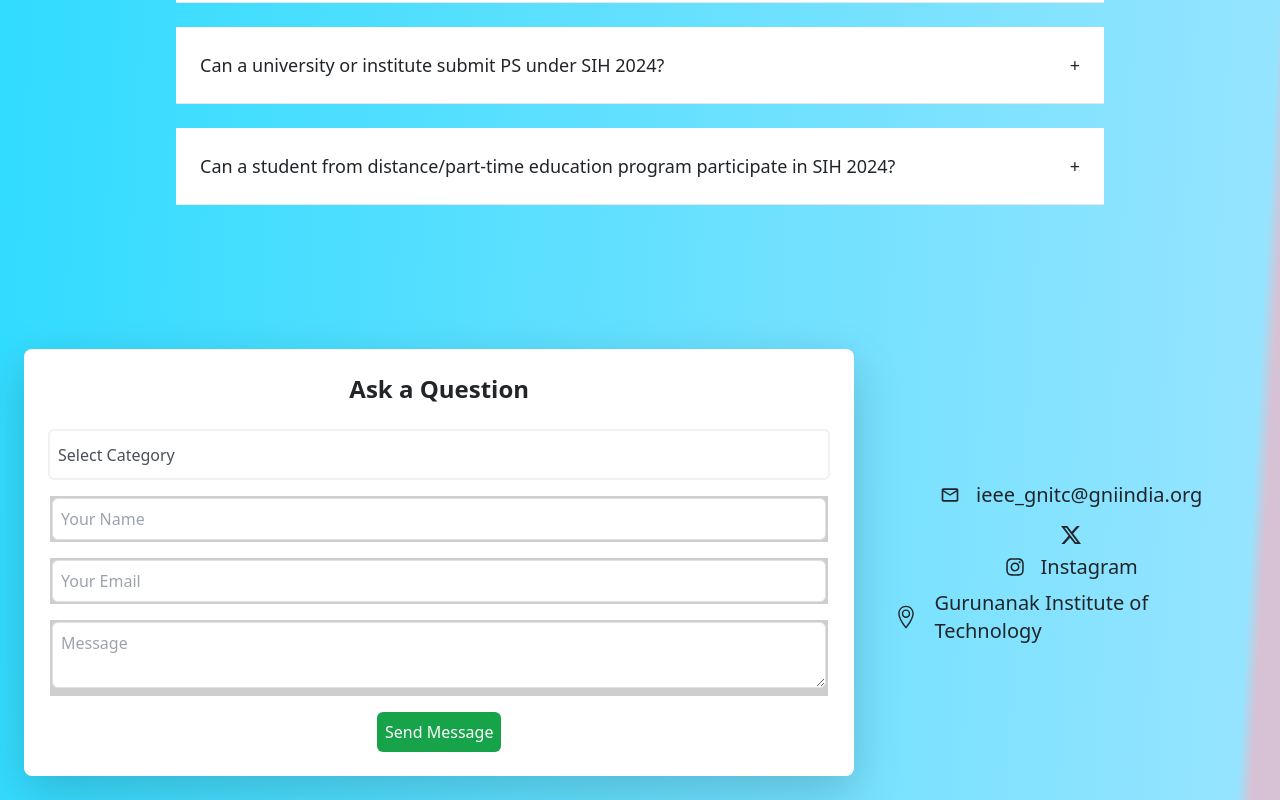
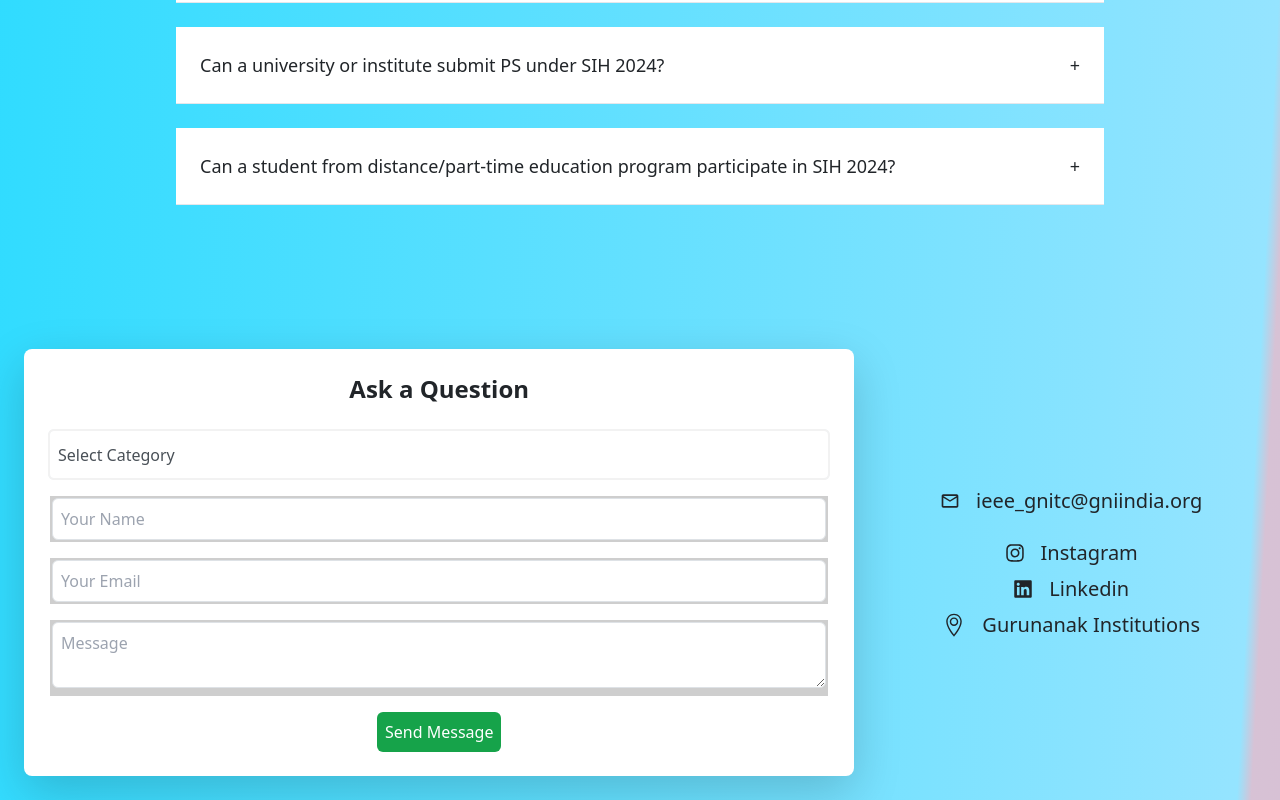
Before and after one commit to IEEE-GNITC/Hackarena, a React (Vite) app: page / in a window 1280 px wide. Shown: the part 2255-3055 px from the top of the page. Built offline with nearby package versions, Linux system fonts and the light colour scheme.

Commit message:
made changes

```diff
--- a/src/App.jsx
+++ b/src/App.jsx
@@ -26,7 +26,6 @@ function App() {
       <Contact />
       {/* <Themes /> */}
 
-
       </div>
 
   )
--- a/src/pages/Contact.jsx
+++ b/src/pages/Contact.jsx
@@ -3,7 +3,7 @@ import React from "react";
 import { MdOutlineMail } from "react-icons/md";
 import { MdAddCall } from "react-icons/md";
 import { BsTwitterX } from "react-icons/bs";
-import { FaInstagram } from "react-icons/fa6";
+import { FaInstagram, FaLinkedin } from "react-icons/fa6";
 import { TfiLocationPin } from "react-icons/tfi";
 function Contact() {
   return (
@@ -74,16 +74,20 @@ function Contact() {
           </span>
 
           <span className=" flex gap-3 my-2 items-center justify-center text-xl">
-          <BsTwitterX />
+          {/* <BsTwitterX /> */}
             {/* <a href="https://x.com/IEEE_GNITC">x-twitter</a> */}
           </span>
           <span className=" flex my-2 gap-3 items-center justify-center text-xl">
           <FaInstagram />
             <a href="https://www.instagram.com/ieee_gni/">Instagram</a>
           </span>
+          <span className=" flex my-2 gap-3 items-center justify-center text-xl">
+          <FaLinkedin />
+            <a href="https://www.linkedin.com/company/ieee-gnitc/">Linkedin</a>
+          </span>
           <span className=" my-2 flex gap-3 items-center justify-center text-xl">
           <span className="text-2xl"><TfiLocationPin /></span>
-            <a href="https://www.google.com/maps/dir//5M66%2BX3V,+Unnamed+Road,+Ibrahimpatnam,+Telangana+501506/@17.1619862,78.6456483,13.46z/data=!4m5!4m4!1m0!1m2!1m1!1s0x3bcb09dabc04d5b9:0x333765a35bb449cd?entry=ttu&g_ep=EgoyMDI0MDgyOC4wIKXMDSoASAFQAw%3D%3D">Gurunanak Institute of Technology </a>
+            <a href="https://www.google.com/maps/dir//5M66%2BX3V,+Unnamed+Road,+Ibrahimpatnam,+Telangana+501506/@17.1619862,78.6456483,13.46z/data=!4m5!4m4!1m0!1m2!1m1!1s0x3bcb09dabc04d5b9:0x333765a35bb449cd?entry=ttu&g_ep=EgoyMDI0MDgyOC4wIKXMDSoASAFQAw%3D%3D">Gurunanak Institutions </a>
           </span>
         </div>
       </div>
```
